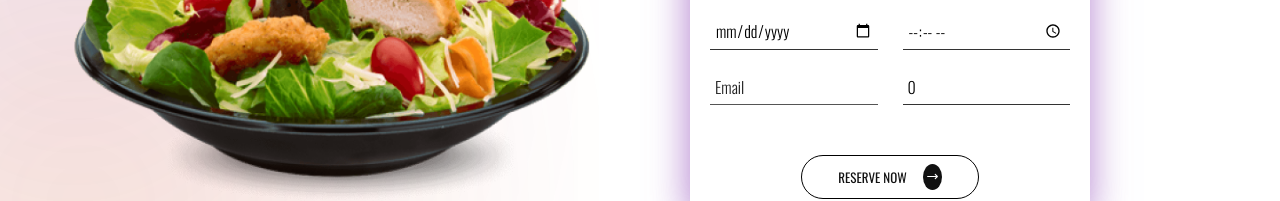
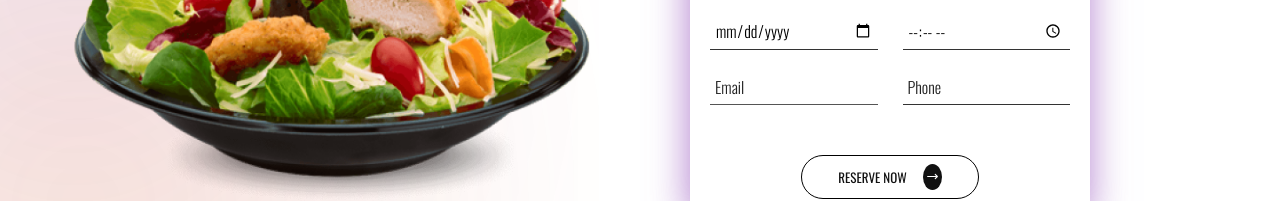
Before and after one commit to AVparkhe/Restaurant-Reservation-Site, a React (Vite) app in the folder Restaurant_Reservation_Project/frontend/: page / in a window 1280 px wide. Shown: the part 4775-4976 px from the top of the page. Built offline with nearby package versions, Linux system fonts and the light colour scheme.

Commit message:
Update Reservation.jsx

```diff
--- a/Restaurant_Reservation_Project/frontend/src/components/Reservation.jsx
+++ b/Restaurant_Reservation_Project/frontend/src/components/Reservation.jsx
@@ -11,7 +11,7 @@ const Reservation = () => {
   const [email, setEmail] = useState("");
   const [date, setDate] = useState("");
   const [time, setTime] = useState("");
-  const [phone, setPhone] = useState(0);
+  const [phone, setPhone] = useState("");
   const navigate = useNavigate();
 
   const handleReservation = async (e) => {
```
